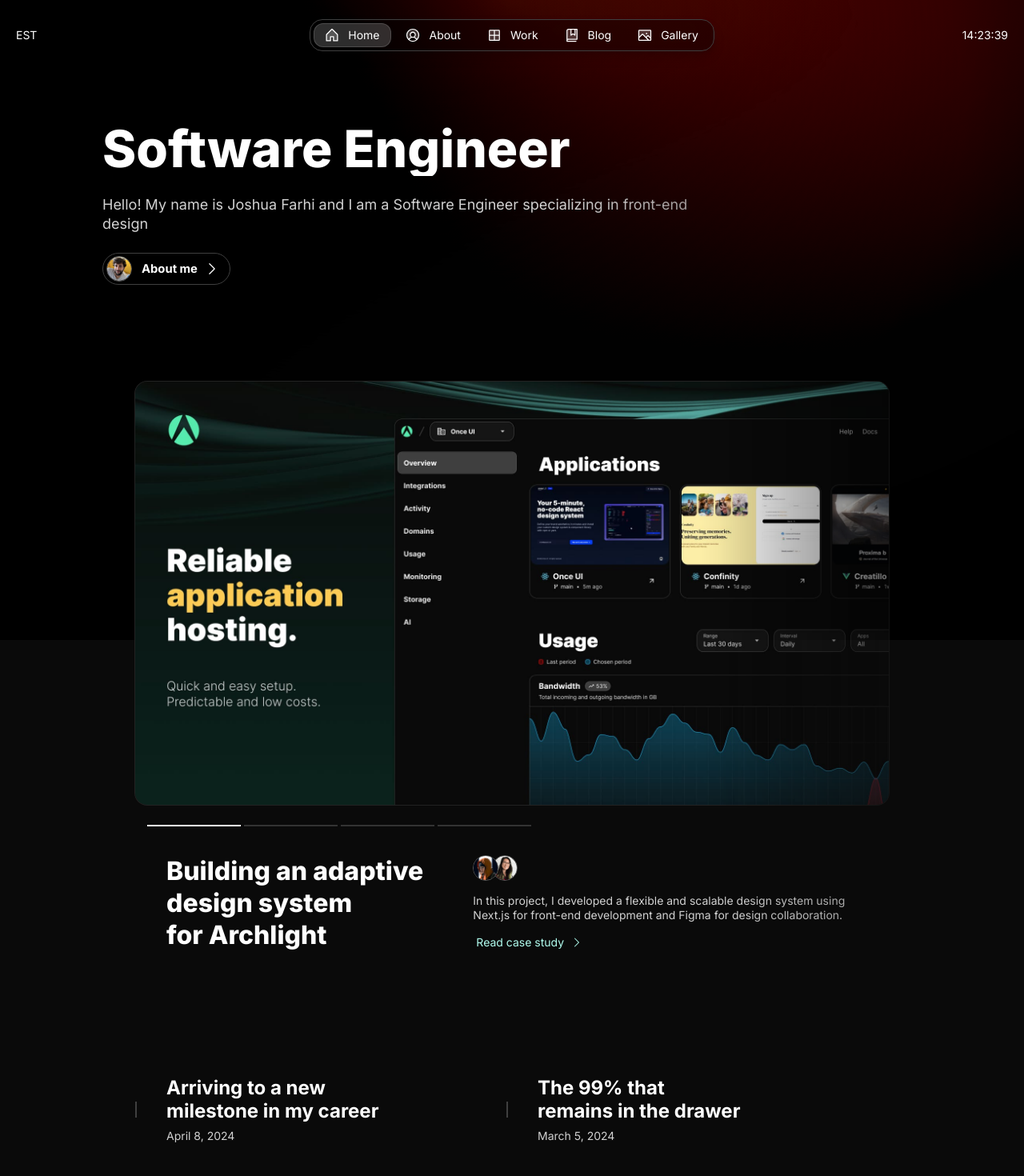
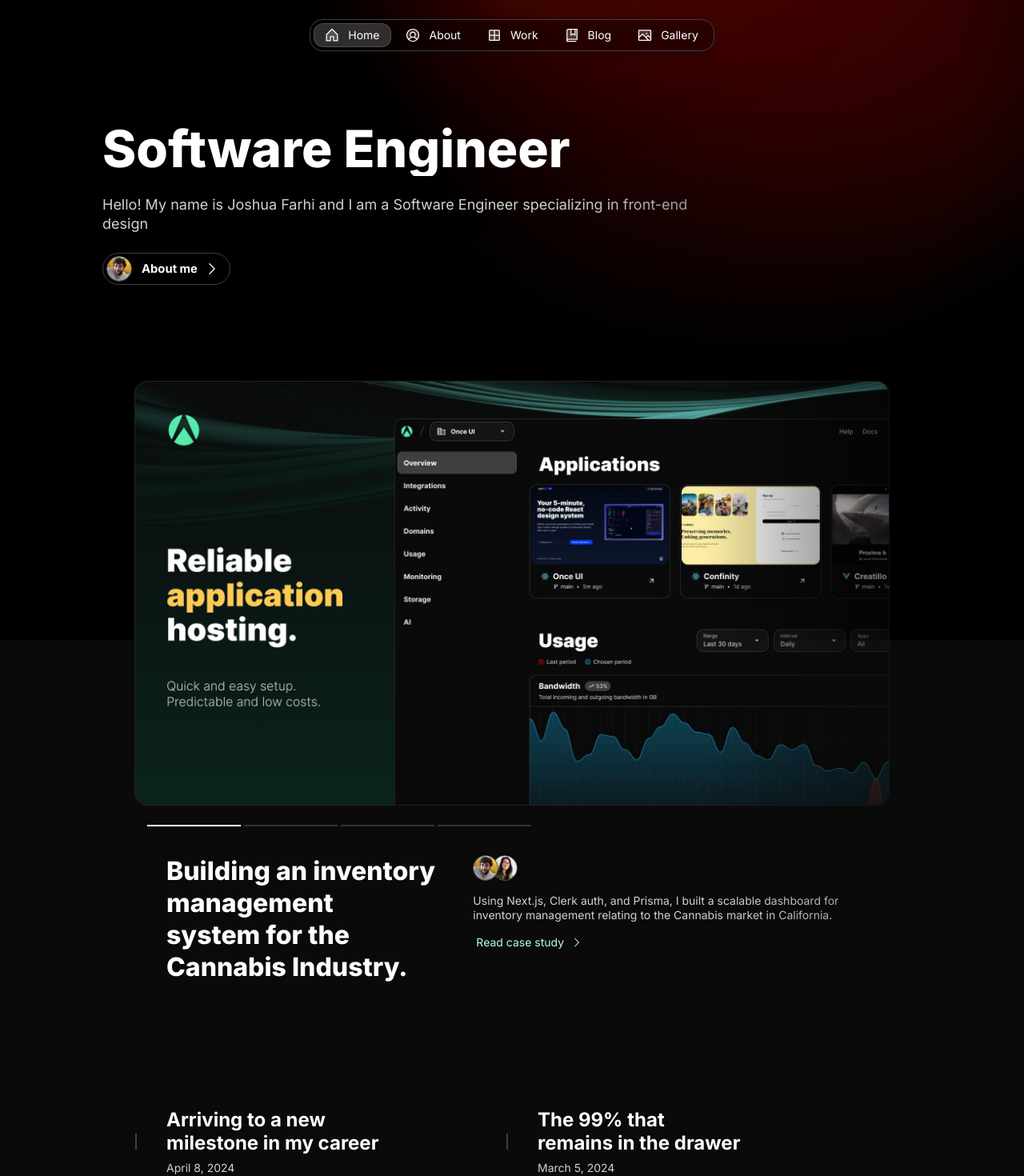
Before and after one commit to joshfarhi/current-dev-portfolio, a Next.js app: page / in a window 1280 px wide. Shown: the top 1470 px of the page at 80% size. Built offline with nearby package versions, Linux system fonts and the light colour scheme.

Commit message:
makin progress

```diff
--- a/src/app/components/Header.tsx
+++ b/src/app/components/Header.tsx
@@ -10,43 +10,6 @@ import { routes, display } from '@/app/resources'
 import { person, home, about, blog, work, gallery } from '@/app/resources'
 import React from "react";
 
-type TimeDisplayProps = {
-    timeZone: string;
-    locale?: string;  // Optionally allow locale, defaulting to 'en-GB'
-};
-
-const TimeDisplay: React.FC<TimeDisplayProps> = ({ timeZone, locale = 'en-GB' }) => {
-    const [currentTime, setCurrentTime] = useState('');
-
-    useEffect(() => {
-        const updateTime = () => {
-            const now = new Date();
-            const options: Intl.DateTimeFormatOptions = {
-                timeZone,
-                hour: '2-digit',
-                minute: '2-digit',
-                second: '2-digit',
-                hour12: false,
-            };
-            const timeString = new Intl.DateTimeFormat(locale, options).format(now);
-            setCurrentTime(timeString);
-        };
-
-        updateTime();
-        const intervalId = setInterval(updateTime, 1000);
-
-        return () => clearInterval(intervalId);
-    }, [timeZone, locale]);
-
-    return (
-        <>
-            {currentTime}
-        </>
-    );
-};
-
-export default TimeDisplay;
-
 export const Header = () => {
     const pathname = usePathname() ?? '';
 
@@ -57,15 +20,7 @@ export const Header = () => {
             zIndex={9}
             fillWidth padding="8"
             justifyContent="center">
-            <Flex
-                hide="s"
-                paddingLeft="12" fillWidth
-                alignItems="center"
-                textVariant="body-default-s">
-                { display.location && (
-                    <>{person.location}</>
-                )}
-            </Flex>
+
             <Flex
                 background="surface" border="neutral-medium" borderStyle="solid-1" radius="m-4" shadow="l"
                 padding="4"
@@ -115,15 +70,6 @@ export const Header = () => {
                     )}
                 </Flex>
             </Flex>
-            <Flex
-                hide="s"
-                paddingRight="12" fillWidth
-                justifyContent="flex-end" alignItems="center"
-                textVariant="body-default-s">
-                { display.time && (
-                    <TimeDisplay timeZone={person.location}/>
-                )}
-            </Flex>
         </Flex>
     )
 }
--- a/src/app/work/projects/adaptive-design-system-for-archlight.mdx
+++ b/src/app/work/projects/adaptive-design-system-for-archlight.mdx
@@ -1,19 +1,19 @@
 ---
-title: "Building an adaptive design system for Archlight"
+title: "Building an inventory management system for the Cannabis Industry."
 publishedAt: "2024-04-08"
-summary: "In this project, I developed a flexible and scalable design system using Next.js for front-end development and Figma for design collaboration."
+summary: "Using Next.js, Clerk auth, and Prisma, I built a scalable dashboard for inventory management relating to the Cannabis market in California."
 images:
   - "/images/projects/project-01/cover-01.jpg"
   - "/images/projects/project-01/cover-02.jpg"
   - "/images/projects/project-01/cover-03.jpg"
   - "/images/projects/project-01/cover-04.jpg"
 team:
-  - name: "Selene Yu"
+  - name: "Joshua Farhi"
     role: "Software Engineer"
-    avatar: "/images/avatar.jpg"
+    avatar: "/images/avatar.jpeg"
     linkedIn: "https://www.linkedin.com/company/once-ui/"
-  - name: "Jane Smith"
-    role: "Product Manager"
+  - name: "Sabrina Kwak"
+    role: "Software Engineer"
     avatar: "/images/projects/project-01/avatar-01.png"
     linkedIn: "https://www.linkedin.com/in/janesmith"
 ---
```
Also changed, not shown: public/images/projects/project-01/cover-01.png (added).
